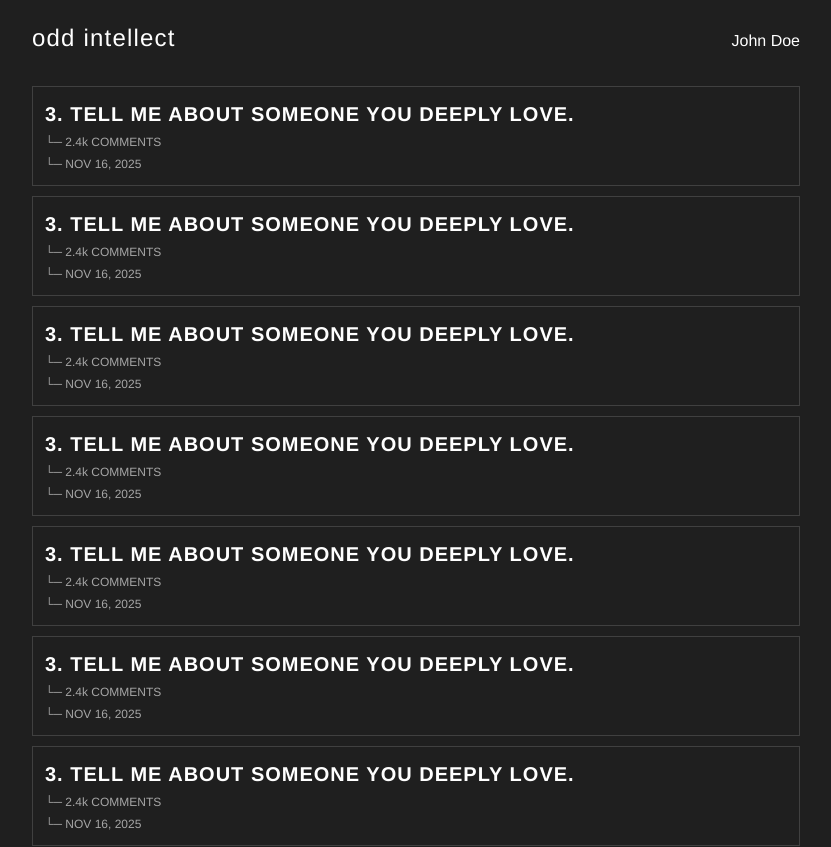
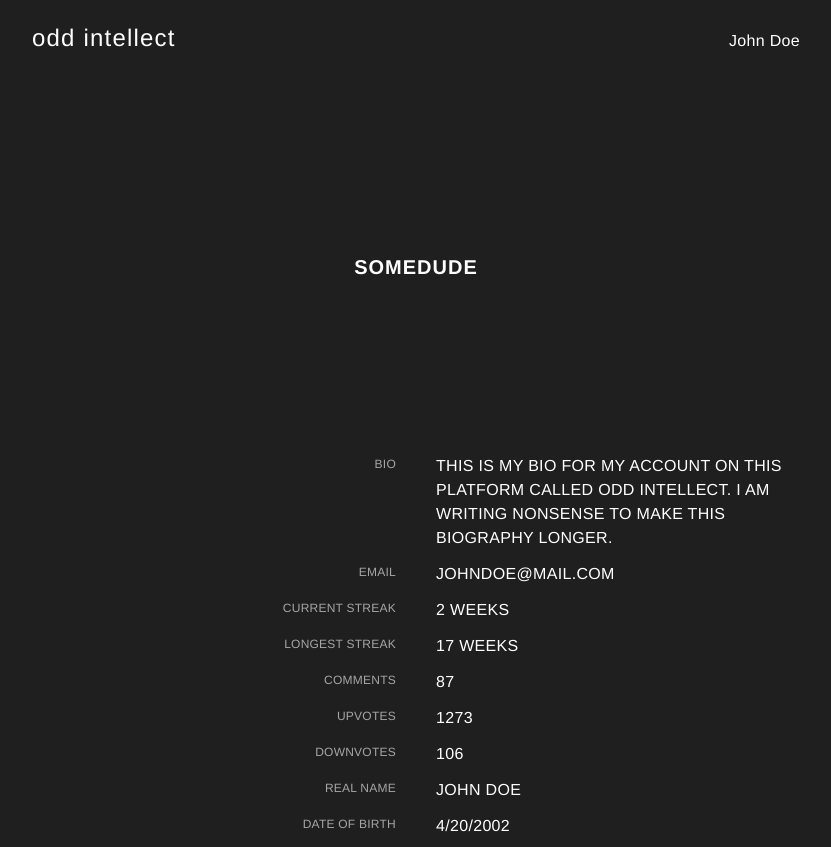
Before and after one commit to josedrios/odd-intellect, a React (Vite) app: page /account in a window 1280 px wide. Shown: the top 847 px of the page, without its empty margins (224-1055 px from the left). Built offline with nearby package versions, Linux system fonts and the light colour scheme.

Commit message:
Created account page and added account header and account stat + account stat list for the page as well

```diff
--- a/src/app/App.tsx
+++ b/src/app/App.tsx
@@ -1,15 +1,29 @@
 import Nav from '@/components/nav.tsx';
 import QuestionCard from '@/questions/question-card';
 import QuestionPagination from '@/questions/question-pagination';
-import Question from '@/questions/question';
+import QuestionPanel from '@/questions/question-panel';
 import CommentSection from '@/comments/comment-section';
 import Footer from '@/components/footer';
+import AccountHeader from '@/components/account/account-header';
+import AccountStatList from '@/components/account/account-stats';
 
 function App() {
   return (
     <>
       <div id="content-container">
         <Nav />
+        <main>
+          <AccountPage />
+        </main>
+        <Footer />
+      </div>
+    </>
+  );
+}
+
+function HomePage() {
+  return (
+    <>
       <QuestionCard />
       <QuestionCard />
       <QuestionCard />
@@ -19,10 +33,24 @@ function App() {
       <QuestionCard />
       <QuestionCard />
       <QuestionPagination />
-        {/*       <Question />
-        <CommentSection /> */}
-        <Footer />
-      </div>
+    </>
+  );
+}
+
+function QuestionPage() {
+  return (
+    <>
+      <QuestionPanel />
+      <CommentSection />
+    </>
+  );
+}
+
+function AccountPage() {
+  return (
+    <>
+      <AccountHeader />
+      <AccountStatList />
     </>
   );
 }
--- /dev/null
+++ b/src/components/account/account-header.tsx
@@ -0,0 +1,7 @@
+export default function AccountHeader() {
+  return (
+    <div className="account-header">
+      <h2 className="account-header__text">SOMEDUDE</h2>
+    </div>
+  );
+}
--- /dev/null
+++ b/src/components/account/account-stats.tsx
@@ -0,0 +1,39 @@
+interface StatProps {
+  label: string;
+  value: string;
+}
+
+export default function AccountStatList() {
+  const info = [
+    {
+      label: 'bio',
+      value:
+        'This is my bio for my account on this platform called odd intellect. I am writing nonsense to make this biography longer.',
+    },
+    { label: 'email', value: 'johndoe@mail.com' },
+    { label: 'current streak', value: '2 weeks' },
+    { label: 'longest streak', value: '17 weeks' },
+    { label: 'comments', value: '87' },
+    { label: 'upvotes', value: '1273' },
+    { label: 'downvotes', value: '106' },
+    { label: 'real name', value: 'John Doe' },
+    { label: 'Date of Birth', value: '4/20/2002' },
+  ];
+
+  return (
+    <div className="account-stat-list">
+      {info.map((stat, i) => (
+        <AccountStat label={stat.label} value={stat.value} key={i} />
+      ))}
+    </div>
+  );
+}
+
+function AccountStat({ label, value }: StatProps) {
+  return (
+    <div className="account-stat">
+      <p className="account-stat__key">{label.toUpperCase()}</p>
+      <p className="account-stat__value">{value.toUpperCase()}</p>
+    </div>
+  );
+}
--- /dev/null
+++ b/src/questions/question-panel.tsx
@@ -0,0 +1,9 @@
+export default function QuestionPanel() {
+  return (
+    <div className="question-panel">
+      <h2 className="question-panel__text">
+        TELL ME ABOUT SOMEONE YOU DEEPLY LOVE.
+      </h2>
+    </div>
+  );
+}
--- a/src/styles/components/footer.css
+++ b/src/styles/components/footer.css
@@ -2,7 +2,7 @@
 .footer {
   border-top: 1px solid var(--color-border-default);
   margin: var(--spacing-6) 0;
-  padding: var(--spacing-4);
+  padding: var(--spacing-4) 0;
   margin-top: auto;
 }
 
--- a/src/styles/layout/app.css
+++ b/src/styles/layout/app.css
@@ -10,8 +10,15 @@
   overflow-y: auto;
   display: flex;
   flex-direction: column;
-  gap: var(--spacing-2_5);
+  gap: var(--spacing-4);
   margin: auto;
   width: 100%;
   max-width: var(--breakpoint-md);
 }
+
+main {
+  display: flex;
+  flex-direction: column;
+  gap: var(--spacing-3);
+  margin-bottom: var(--spacing-8);
+}
--- a/src/styles/main.css
+++ b/src/styles/main.css
@@ -16,9 +16,10 @@
 /* components */
 @import './components/nav.css';
 @import './components/footer.css';
-@import './components/question.css';
 @import './components/comments.css';
 @import './components/inputs.css';
 @import './components/buttons.css';
 
 /* pages */
+@import './pages/account.css';
+@import './pages/question.css';
--- /dev/null
+++ b/src/styles/pages/account.css
@@ -0,0 +1,30 @@
+/* account-header and account-header__text
+* were styled in question.css to utilize
+* the same styles as question-panel and
+* question-panel__text
+* */
+
+.account-stat-list {
+  display: flex;
+  flex-direction: column;
+  gap: var(--spacing-3);
+}
+
+.account-stat {
+  display: flex;
+  flex-direction: row;
+  gap: var(--spacing-10);
+}
+
+.account-stat__key {
+  color: var(--color-foreground-subtle);
+  font-size: var(--font-size-xs);
+  width: 50%;
+  text-align: right;
+  padding-top: var(--spacing-1px);
+}
+
+.account-stat__value {
+  width: 50%;
+  font-weight: var(--font-weight-semibold);
+}
--- a/src/styles/components/question.css
+++ b/src/styles/pages/question.css
@@ -26,6 +26,7 @@
 
 .question-pagination {
   display: flex;
+  padding-top: var(--spacing-2);
   flex-direction: row;
   gap: var(--spacing-2);
   justify-content: center;
@@ -37,7 +38,8 @@
   color: var(--color-foreground-subtle);
 }
 
-.question {
+.question-panel,
+.account-header {
   display: flex;
   justify-content: center;
   align-items: center;
@@ -45,7 +47,8 @@
   padding: 20vh 0;
 }
 
-.question__text {
+.question-panel__text,
+.account-header__text {
   text-align: center;
   font-weight: var(--font-weight-bold);
   letter-spacing: var(--letter-spacing-wide);
--- a/src/styles/tokens/typography.css
+++ b/src/styles/tokens/typography.css
@@ -15,7 +15,7 @@
   --font-size-3xl: 2rem;
 
   --letter-spacing-tight: -0.025em;
-  --letter-spacing-normal: 0;
+  --letter-spacing-normal: 0.02em;
   --letter-spacing-wide: 0.05em;
   --letter-spacing-extra-wide: 0.1em;
 
@@ -52,4 +52,5 @@ p,
 a {
   font-size: var(--font-size-md);
   font-weight: var(--font-weight-normal);
+  letter-spacing: var(--letter-spacing-normal);
 }
```
Also changed, not shown: src/questions/question.tsx (deleted, +0 -7 lines), src/components/account/account-comments.tsx (added). Lines whose indentation alone changed are shown as unchanged.
